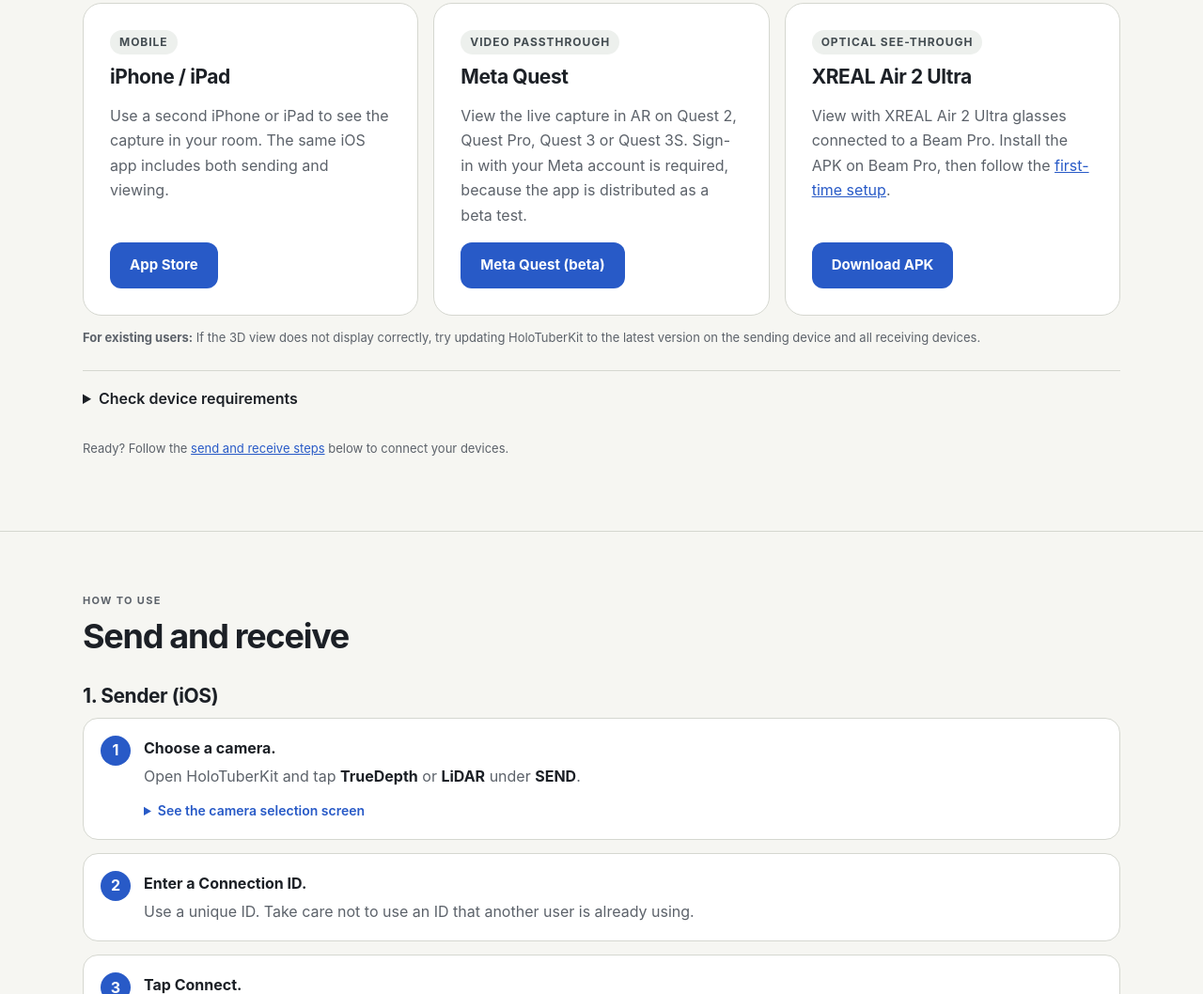
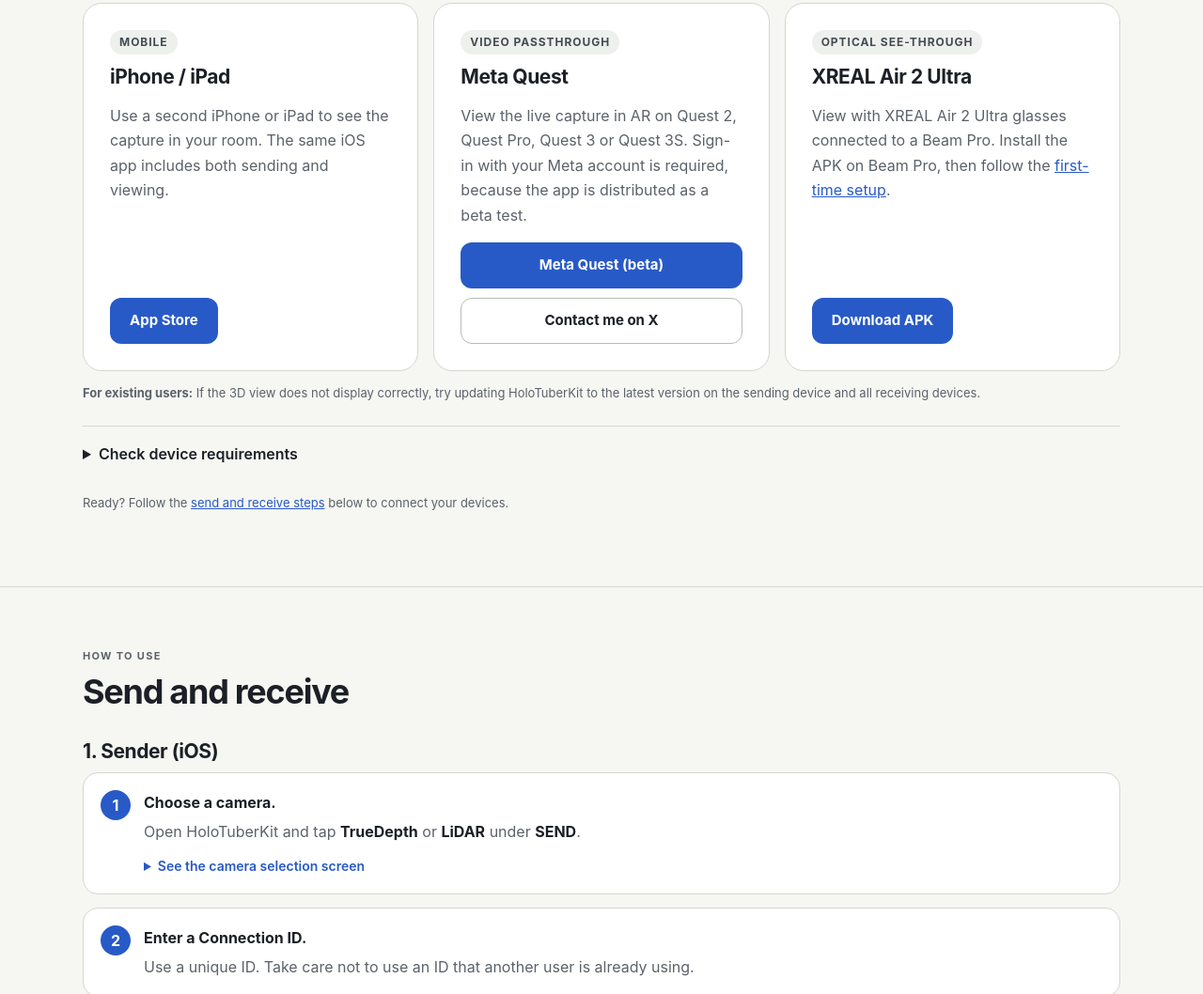
Before and after one commit to HoloTuberKit/HoloTuberKit-RealTime, a plain HTML site: page docs/index.html in a window 1280 px wide. Shown: the part 2827-3885 px from the top of the page at 94% size. Drawn offline with Linux system fonts and the light colour scheme.

Commit message:
Add X contact option to Meta Quest download card

```diff
--- a/docs/index.html
+++ b/docs/index.html
@@ -78,6 +78,8 @@
   .tag { display: inline-block; font-size: 12px; font-weight: 700; letter-spacing: .08em; text-transform: uppercase; padding: 3px 10px; border-radius: 999px; margin-bottom: 10px; }
   .card .tag, .card .btn { align-self: flex-start; }
   .card .btn { margin-top: auto; }
+  .card-actions { display: flex; flex-direction: column; gap: 10px; margin-top: auto; }
+  .card-actions .btn { align-self: stretch; margin-top: 0; text-align: center; }
   .tag.send { color: var(--accent); background: var(--accent-soft); }
   .tag.recv { color: #434c51; background: #edf0ed; }
   .card .camera-detail { font-size: 14px; margin-top: auto; margin-bottom: 0; }
@@ -283,7 +285,10 @@
           <span class="tag recv">Video Passthrough</span>
           <h3>Meta Quest</h3>
           <p>View the live capture in AR on Quest 2, Quest Pro, Quest 3 or Quest 3S. Sign-in with your Meta account is required, because the app is distributed as a beta test.</p>
-          <a class="btn" href="https://www.meta.com/s/6tzXXzKuJ">Meta Quest (beta)</a>
+          <div class="card-actions">
+            <a class="btn" href="https://www.meta.com/s/6tzXXzKuJ">Meta Quest (beta)</a>
+            <a class="btn ghost" href="https://x.com/Tks_Yoshinaga">Contact me on X</a>
+          </div>
         </div>
         <div class="card">
           <span class="tag recv">Optical See-through</span>
```
